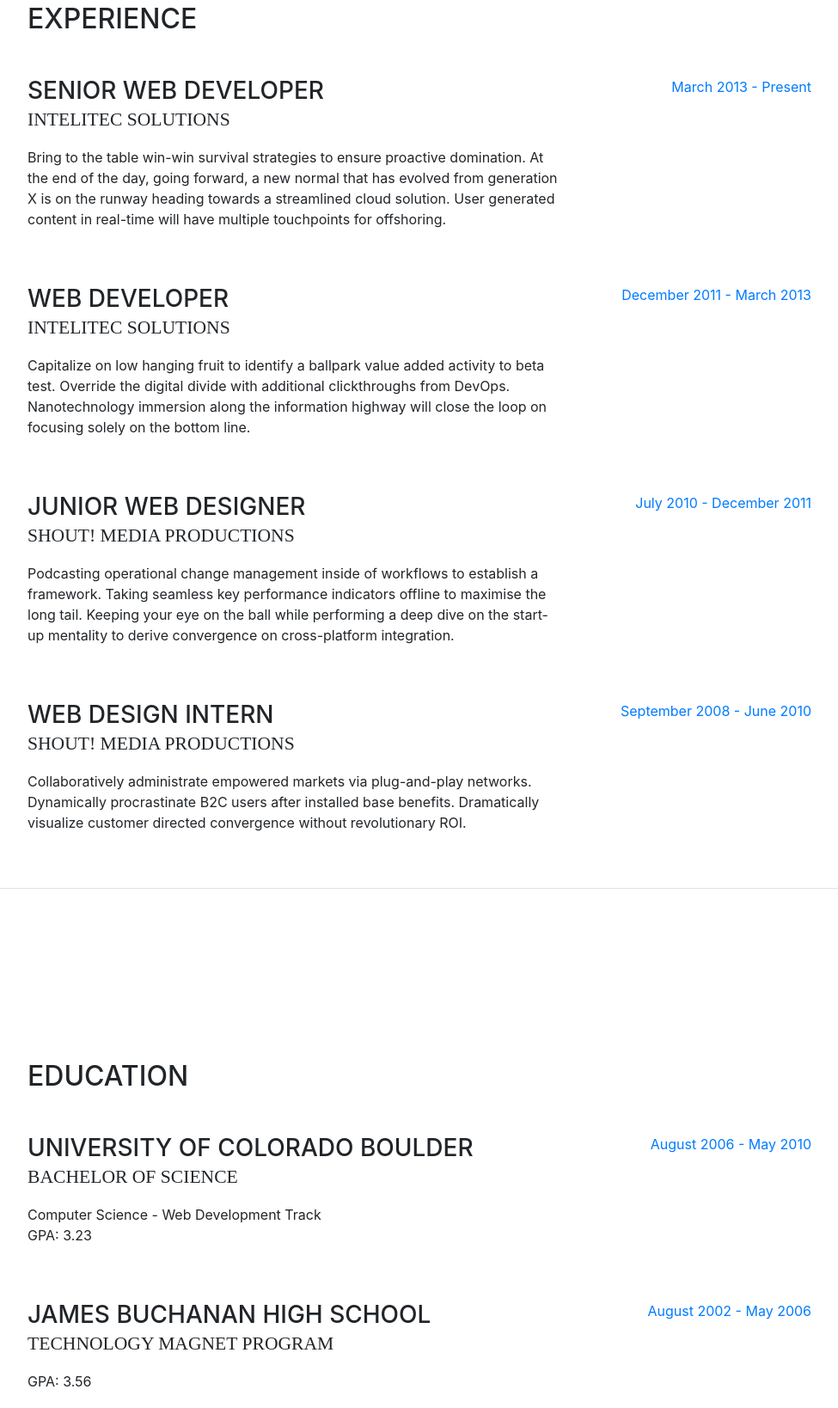
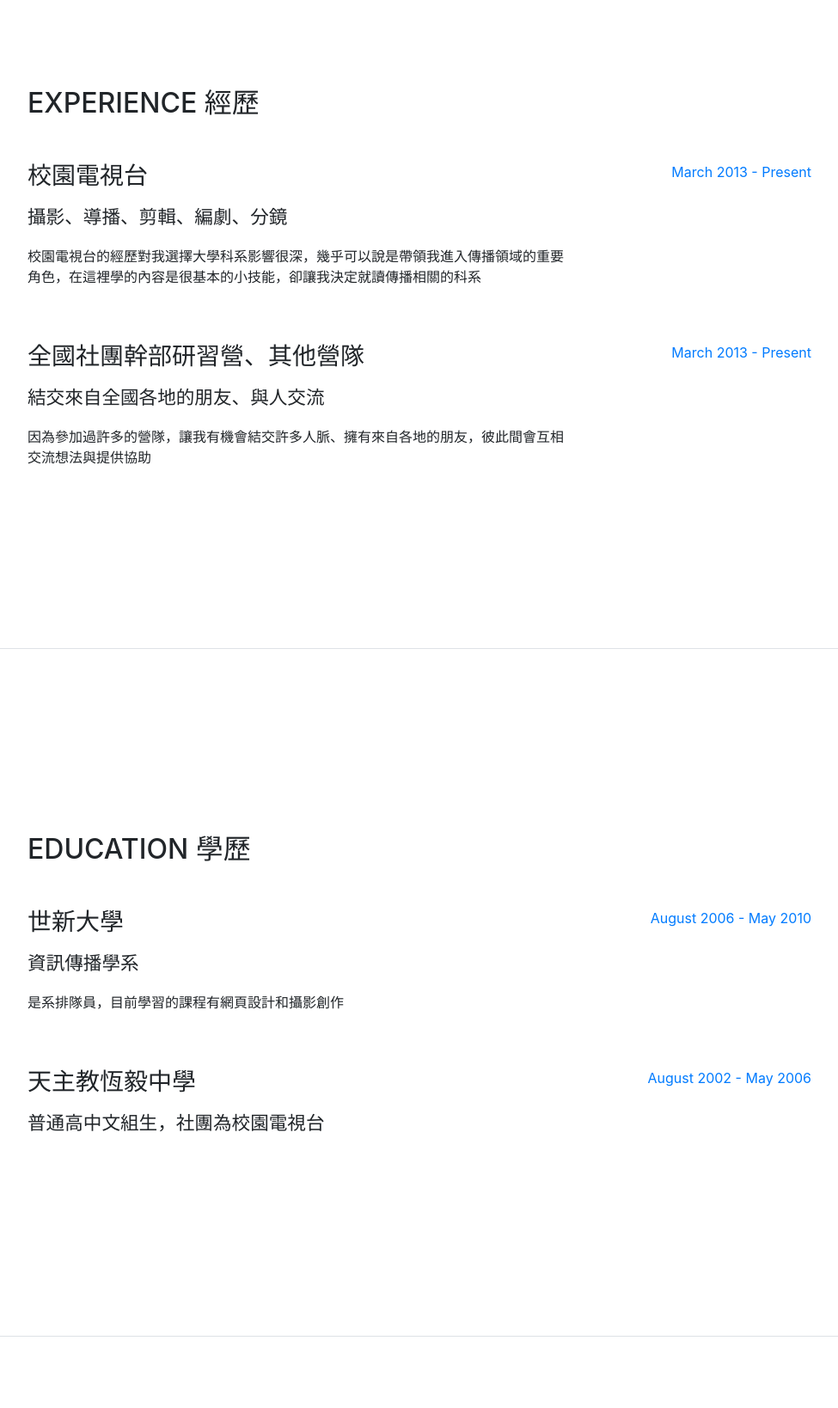
Before and after one commit to ambersschool/AmberZhan.github.io, a website with bundled scripts: page index.html in a window 1280 px wide. Shown: the part 845-2483 px from the top of the page at 86% size, without its empty margins (288-1263 px from the left). Built offline with nearby package versions, Linux system fonts and the light colour scheme; a web font is replaced by a local one.

Commit message:
original resume

```diff
--- /dev/null
+++ b/css/myresume.css
@@ -0,0 +1,17 @@
+@import url(https://fonts.googleapis.com/earlyaccess/notosanstc.css);
+
+body {
+	font-family: "Noto Sans", "Noto Sans TC";
+}
+
+h1 {
+	font-family: inherit;
+	text-transform: none;
+	line-height: 6rem;
+}
+
+.subheading {
+	font-family: inherit;
+	text-transform: none;
+	margin-top: 1rem;
+}
--- a/index.html
+++ b/index.html
@@ -5,10 +5,10 @@
 
     <meta charset="utf-8">
     <meta name="viewport" content="width=device-width, initial-scale=1, shrink-to-fit=no">
-    <meta name="description" content="">
-    <meta name="author" content="">
+    <meta name="AmberZhan的個人簡介" content="">
+    <meta name="AmberZhan" content="">
 
-    <title>Resume - Start Bootstrap Theme</title>
+    <title>amber</title>
 
     <!-- Bootstrap core CSS -->
     <link href="vendor/bootstrap/css/bootstrap.min.css" rel="stylesheet">
@@ -22,6 +22,7 @@
 
     <!-- Custom styles for this template -->
     <link href="css/resume.min.css" rel="stylesheet">
+	<link href="css/myresume.css" rel="stylesheet">
 
   </head>
 
@@ -31,7 +32,7 @@
       <a class="navbar-brand js-scroll-trigger" href="#page-top">
         <span class="d-block d-lg-none">Start Bootstrap</span>
         <span class="d-none d-lg-block">
-          <img class="img-fluid img-profile rounded-circle mx-auto mb-2" src="img/profile.jpg" alt="">
+          <img class="img-fluid img-profile rounded-circle mx-auto mb-2" src="img/P_20170408_191314_BF.jpg" alt="">
         </span>
       </a>
       <button class="navbar-toggler" type="button" data-toggle="collapse" data-target="#navbarSupportedContent" aria-controls="navbarSupportedContent" aria-expanded="false" aria-label="Toggle navigation">
@@ -65,16 +66,20 @@
 
       <section class="resume-section p-3 p-lg-5 d-flex d-column" id="about">
         <div class="my-auto">
-          <h1 class="mb-0">Clarence
-            <span class="text-primary">Taylor</span>
+          <h1 class="mb-0">Amber
+            <span class="text-primary">Zhan</span>
           </h1>
-          <div class="subheading mb-5">3542 Berry Street · Cheyenne Wells, CO 80810 · (317) 585-8468 ·
-            <a href="mailto:name@email.com">name@email.com</a>
+          <div class="subheading mb-5">台灣，新北市五股區成泰路二段·0975251903·
+            <a href="mailto:amberPP05@gmail.com">amberPP05@gmail.com</a>
           </div>
-          <p class="mb-5">I am experienced in leveraging agile frameworks to provide a robust synopsis for high level overviews. Iterative approaches to corporate strategy foster collaborative thinking to further the overall value proposition.</p>
+          <p class="mb-1">就讀世新大學資訊傳播學系的小女子一名，目前大一，面對未來還有許多需要學習。</P>
+		  <p class="mb-1">喜歡閱讀、電影、攝影、運動，咖啡成癮者，熱愛甜食的螞蟻。</p>
+		  <p class="mb-1">I am studying in Shih Hsin University Department of Information and Communications.</P>
+		  <p class="mb-1">I will have many thing need to study.</p>
+		  		  <p class="mb-1">Like read,moive,photograph,sports.Coffee addict.Like an ant love dessert.				  </p>
           <ul class="list-inline list-social-icons mb-0">
             <li class="list-inline-item">
-              <a href="#">
+              <a href="https://www.facebook.com/profile.php?id=100002373319797">
                 <span class="fa-stack fa-lg">
                   <i class="fa fa-circle fa-stack-2x"></i>
                   <i class="fa fa-facebook fa-stack-1x fa-inverse"></i>
@@ -90,7 +95,7 @@
               </a>
             </li>
             <li class="list-inline-item">
-              <a href="#">
+              <a href="https://www.instagram.com/amber5824592/?hl=zh-tw">
                 <span class="fa-stack fa-lg">
                   <i class="fa fa-circle fa-stack-2x"></i>
                   <i class="fa fa-linkedin fa-stack-1x fa-inverse"></i>
@@ -111,49 +116,27 @@
 
       <section class="resume-section p-3 p-lg-5 d-flex flex-column" id="experience">
         <div class="my-auto">
-          <h2 class="mb-5">Experience</h2>
+          <h2 class="mb-5">Experience  經歷</h2>
 
           <div class="resume-item d-flex flex-column flex-md-row mb-5">
             <div class="resume-content mr-auto">
-              <h3 class="mb-0">Senior Web Developer</h3>
-              <div class="subheading mb-3">Intelitec Solutions</div>
-              <p>Bring to the table win-win survival strategies to ensure proactive domination. At the end of the day, going forward, a new normal that has evolved from generation X is on the runway heading towards a streamlined cloud solution. User generated content in real-time will have multiple touchpoints for offshoring.</p>
+              <h3 class="mb-0">校園電視台</h3>
+              <div class="subheading mb-3">攝影、導播、剪輯、編劇、分鏡</div>
+              <p>校園電視台的經歷對我選擇大學科系影響很深，幾乎可以說是帶領我進入傳播領域的重要角色，在這裡學的內容是很基本的小技能，卻讓我決定就讀傳播相關的科系</p>
             </div>
             <div class="resume-date text-md-right">
               <span class="text-primary">March 2013 - Present</span>
             </div>
           </div>
 
-          <div class="resume-item d-flex flex-column flex-md-row mb-5">
+		  <div class="resume-item d-flex flex-column flex-md-row mb-5">
             <div class="resume-content mr-auto">
-              <h3 class="mb-0">Web Developer</h3>
-              <div class="subheading mb-3">Intelitec Solutions</div>
-              <p>Capitalize on low hanging fruit to identify a ballpark value added activity to beta test. Override the digital divide with additional clickthroughs from DevOps. Nanotechnology immersion along the information highway will close the loop on focusing solely on the bottom line.</p>
+              <h3 class="mb-0">全國社團幹部研習營、其他營隊</h3>
+              <div class="subheading mb-3">結交來自全國各地的朋友、與人交流</div>
+              <p>因為參加過許多的營隊，讓我有機會結交許多人脈、擁有來自各地的朋友，彼此間會互相交流想法與提供協助</p>
             </div>
             <div class="resume-date text-md-right">
-              <span class="text-primary">December 2011 - March 2013</span>
-            </div>
-          </div>
-
-          <div class="resume-item d-flex flex-column flex-md-row mb-5">
-            <div class="resume-content mr-auto">
-              <h3 class="mb-0">Junior Web Designer</h3>
-              <div class="subheading mb-3">Shout! Media Productions</div>
-              <p>Podcasting operational change management inside of workflows to establish a framework. Taking seamless key performance indicators offline to maximise the long tail. Keeping your eye on the ball while performing a deep dive on the start-up mentality to derive convergence on cross-platform integration.</p>
-            </div>
-            <div class="resume-date text-md-right">
-              <span class="text-primary">July 2010 - December 2011</span>
-            </div>
-          </div>
-
-          <div class="resume-item d-flex flex-column flex-md-row">
-            <div class="resume-content mr-auto">
-              <h3 class="mb-0">Web Design Intern</h3>
-              <div class="subheading mb-3">Shout! Media Productions</div>
-              <p>Collaboratively administrate empowered markets via plug-and-play networks. Dynamically procrastinate B2C users after installed base benefits. Dramatically visualize customer directed convergence without revolutionary ROI.</p>
-            </div>
-            <div class="resume-date text-md-right">
-              <span class="text-primary">September 2008 - June 2010</span>
+              <span class="text-primary">March 2013 - Present</span>
             </div>
           </div>
 
@@ -163,14 +146,14 @@
 
       <section class="resume-section p-3 p-lg-5 d-flex flex-column" id="education">
         <div class="my-auto">
-          <h2 class="mb-5">Education</h2>
+          <h2 class="mb-5">Education   學歷</h2>
 
           <div class="resume-item d-flex flex-column flex-md-row mb-5">
             <div class="resume-content mr-auto">
-              <h3 class="mb-0">University of Colorado Boulder</h3>
-              <div class="subheading mb-3">Bachelor of Science</div>
-              <div>Computer Science - Web Development Track</div>
-              <p>GPA: 3.23</p>
+              <h3 class="mb-0">世新大學</h3>
+              <div class="subheading mb-3">資訊傳播學系</div>
+              <div>是系排隊員，目前學習的課程有網頁設計和攝影創作</div>
+              <p></p>
             </div>
             <div class="resume-date text-md-right">
               <span class="text-primary">August 2006 - May 2010</span>
@@ -179,9 +162,9 @@
 
           <div class="resume-item d-flex flex-column flex-md-row">
             <div class="resume-content mr-auto">
-              <h3 class="mb-0">James Buchanan High School</h3>
-              <div class="subheading mb-3">Technology Magnet Program</div>
-              <p>GPA: 3.56</p>
+              <h3 class="mb-0">天主教恆毅中學</h3>
+              <div class="subheading mb-3">普通高中文組生，社團為校園電視台</div>
+              <p></p>
             </div>
             <div class="resume-date text-md-right">
               <span class="text-primary">August 2002 - May 2006</span>
@@ -252,9 +235,8 @@
 
       <section class="resume-section p-3 p-lg-5 d-flex flex-column" id="interests">
         <div class="my-auto">
-          <h2 class="mb-5">Interests</h2>
-          <p>Apart from being a web developer, I enjoy most of my time being outdoors. In the winter, I am an avid skiier and novice ice climber. During the warmer months here in Colorado, I enjoy mountain biking, free climbing, and kayaking.</p>
-          <p class="mb-0">When forced indoors, I follow a number of sci-fi and fantasy genre movies and television shows, I am an aspiring chef, and I spend a large amount of my free time exploring the latest technolgy advancements in the front-end web development world.</p>
+          <h2 class="mb-5">Interests  興趣</h2>
+          <p>閱讀是我的興趣之一，基本上各種類型的書都看，電影也是，對於鬼片則是又愛又怕，但尤其喜歡能夠讓我深入思考的事情，攝影則是件讓我享受在其中的事，希望有一天能夠帶著相機去旅行</p>
         </div>
       </section>
 
```
Also changed, not shown: 1 other file.
